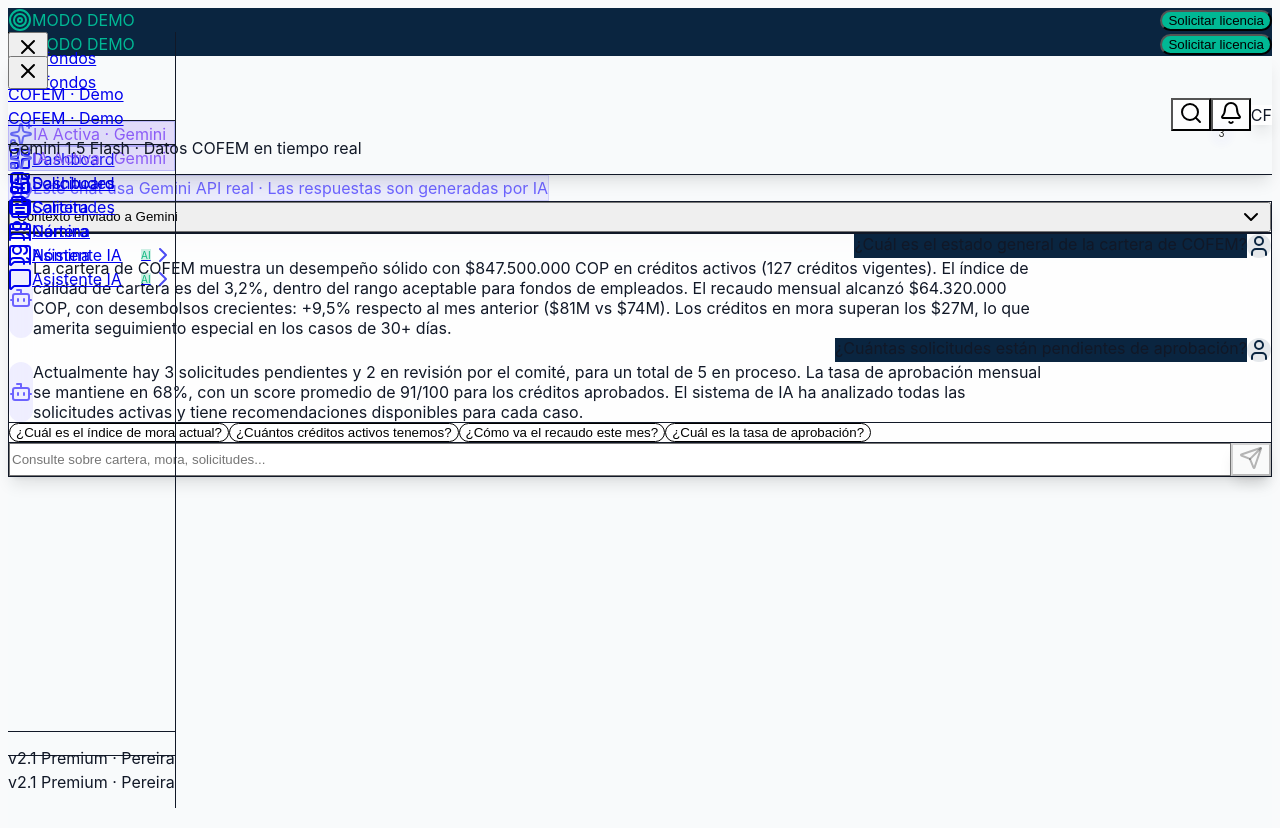
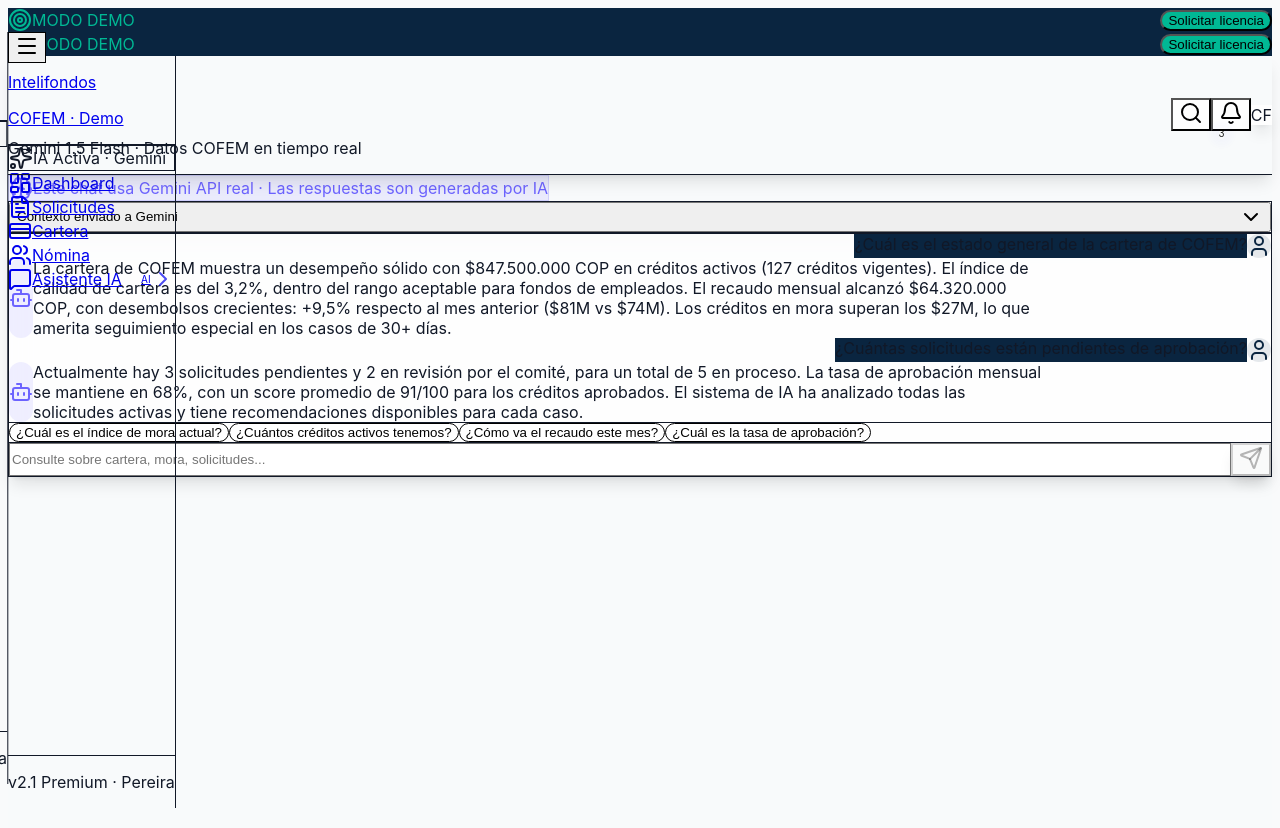
Before and after one commit to anami283/intelifondos-demo, a Next.js app: page /demo/ia in a window 1280 px wide. Shown: the top 828 px of the page. Built offline with nearby package versions, Linux system fonts and the light colour scheme; a web font is replaced by a local one.

Commit message:
Refactor Sidebar component to use props for state

```diff
--- a/src/components/layout/Sidebar.tsx
+++ b/src/components/layout/Sidebar.tsx
@@ -2,7 +2,6 @@
 
 import Link from "next/link";
 import { usePathname } from "next/navigation";
-import { useState } from "react";
 import {
   LayoutDashboard,
   FileText,
@@ -10,8 +9,6 @@ import {
   Users,
   MessageSquare,
   ChevronRight,
-  X,
-  Menu,
   Sparkles,
 } from "lucide-react";
 import { cn } from "@/lib/utils";
@@ -24,37 +21,30 @@ const navItems = [
   { href: "/demo/ia", label: "Asistente IA", icon: MessageSquare, badge: true },
 ];
 
-export function Sidebar() {
+interface SidebarProps {
+  isOpen?: boolean;
+  onClose?: () => void;
+}
+
+export function Sidebar({ isOpen = true, onClose }: SidebarProps) {
   const pathname = usePathname();
-  const [isOpen, setIsOpen] = useState(true);
 
   return (
-    <>
-      {/* Mobile Toggle Button */}
-      <button
-        onClick={() => setIsOpen(!isOpen)}
-        className="lg:hidden fixed top-20 left-4 z-50 glass p-3 rounded-xl hover-lift"
-        aria-label="Toggle menu"
-      >
-        {isOpen ? <X className="w-5 h-5" /> : <Menu className="w-5 h-5" />}
-      </button>
-
-      {/* Sidebar Container */}
     <aside
       className={cn(
         "fixed left-0 top-12 h-[calc(100vh-3rem)] z-40",
-          "glass-dark border-r border-white/10",
-          "transition-all duration-300 ease-out",
-          "flex flex-col",
-          isOpen ? "w-64" : "w-0 lg:w-16",
-          "overflow-hidden"
+        "bg-gradient-to-b from-slate-900 via-slate-900/95 to-slate-800/90",
+        "backdrop-blur-xl border-r border-slate-700/50",
+        "transition-all duration-300 ease-in-out",
+        "flex flex-col shadow-2xl",
+        isOpen ? "w-64 translate-x-0" : "-translate-x-full lg:translate-x-0 lg:w-64"
       )}
     >
       {/* Logo & Brand */}
-        <div className="p-4 lg:p-5 border-b border-white/10">
-          <Link href="/" className="flex items-center gap-3 group">
+      <div className="p-5 border-b border-slate-700/50">
+        <Link href="/" className="flex items-center gap-3 group" onClick={onClose}>
           <div className="relative">
-              <div className="absolute inset-0 gradient-primary blur-lg opacity-50 group-hover:opacity-75 transition-opacity" />
+            <div className="absolute inset-0 bg-gradient-to-br from-indigo-500 to-purple-600 blur-lg opacity-50 group-hover:opacity-75 transition-opacity" />
             <svg
               viewBox="0 0 40 40"
               className="w-10 h-10 relative z-10"
@@ -81,32 +71,28 @@ export function Sidebar() {
               <circle cx="10" cy="14" r="2" fill="#8B5CF6" opacity="0.8" />
             </svg>
           </div>
-            {isOpen && (
-              <div className="animate-slide-in">
+          <div>
             <p className="text-white font-bold text-base tracking-wide">
               Intelifondos
             </p>
-                <p className="text-white/40 text-xs">COFEM · Demo</p>
+            <p className="text-slate-400 text-xs">COFEM · Demo</p>
           </div>
-            )}
         </Link>
       </div>
 
       {/* AI Badge */}
-        {isOpen && (
-          <div className="mx-3 lg:mx-4 mt-4 px-3 py-2.5 rounded-xl bg-gradient-to-r from-[#6366F1]/20 to-[#8B5CF6]/20 border border-[#6366F1]/30 animate-fade-in-up">
+      <div className="mx-4 mt-4 px-3 py-2.5 rounded-xl bg-gradient-to-r from-indigo-500/20 to-purple-500/20 border border-indigo-500/30">
         <div className="flex items-center gap-2">
-              <Sparkles className="w-4 h-4 text-[#6366F1] animate-pulse-glow" />
-              <span className="text-[#8B5CF6] text-xs font-semibold">
+          <Sparkles className="w-4 h-4 text-indigo-400 animate-pulse" />
+          <span className="text-purple-300 text-xs font-semibold">
             IA Activa · Gemini
           </span>
         </div>
       </div>
-        )}
 
       {/* Navigation */}
-        <nav className="flex-1 px-2 lg:px-3 py-4 space-y-1.5 overflow-y-auto">
-          {navItems.map((item, index) => {
+      <nav className="flex-1 px-3 py-4 space-y-1.5 overflow-y-auto">
+        {navItems.map((item) => {
           const active =
             pathname === item.href || pathname.startsWith(item.href + "/");
           const Icon = item.icon;
@@ -115,41 +101,32 @@ export function Sidebar() {
             <Link
               key={item.href}
               href={item.href}
+              onClick={onClose}
               className={cn(
                 "group relative flex items-center gap-3 px-3 py-3 rounded-xl",
                 "text-sm font-medium transition-all duration-200",
-                  "hover-lift",
                 active
-                    ? "gradient-primary text-white shadow-lg"
-                    : "text-white/60 hover:text-white hover:bg-white/5",
-                  !isOpen && "lg:justify-center"
+                  ? "bg-gradient-to-r from-indigo-600 to-purple-600 text-white shadow-lg shadow-indigo-500/50"
+                  : "text-slate-300 hover:text-white hover:bg-slate-800/50"
               )}
-                style={{
-                  animationDelay: `${index * 50}ms`,
-                }}
             >
-                {/* Active Indicator */}
               {active && (
-                  <div className="absolute inset-0 gradient-primary rounded-xl blur-xl opacity-50" />
+                <div className="absolute inset-0 bg-gradient-to-r from-indigo-600 to-purple-600 rounded-xl blur-xl opacity-30" />
               )}
-
-                <Icon className={cn(
+              <Icon
+                className={cn(
                   "w-5 h-5 flex-shrink-0 relative z-10",
                   "transition-transform group-hover:scale-110"
-                )} />
-
-                {isOpen && (
-                  <>
+                )}
+              />
               <span className="flex-1 relative z-10">{item.label}</span>
               {item.badge && (
-                      <span className="px-1.5 py-0.5 text-[10px] rounded-md bg-[#10B981]/20 text-[#10B981] font-semibold">
+                <span className="px-1.5 py-0.5 text-[10px] rounded-md bg-emerald-500/20 text-emerald-400 font-semibold">
                   AI
                 </span>
               )}
               {active && (
                 <ChevronRight className="w-4 h-4 opacity-70 relative z-10" />
-                    )}
-                  </>
               )}
             </Link>
           );
@@ -157,22 +134,11 @@ export function Sidebar() {
       </nav>
 
       {/* Footer */}
-        {isOpen && (
-          <div className="p-4 border-t border-white/10">
-            <p className="text-white/30 text-xs text-center">
+      <div className="p-4 border-t border-slate-700/50">
+        <p className="text-slate-500 text-xs text-center">
           v2.1 Premium · Pereira
         </p>
       </div>
-        )}
     </aside>
-
-      {/* Overlay for mobile */}
-      {isOpen && (
-        <div
-          className="lg:hidden fixed inset-0 bg-black/50 backdrop-blur-sm z-30"
-          onClick={() => setIsOpen(false)}
-        />
-      )}
-    </>
   );
 }
```
Lines whose indentation alone changed are shown as unchanged.
